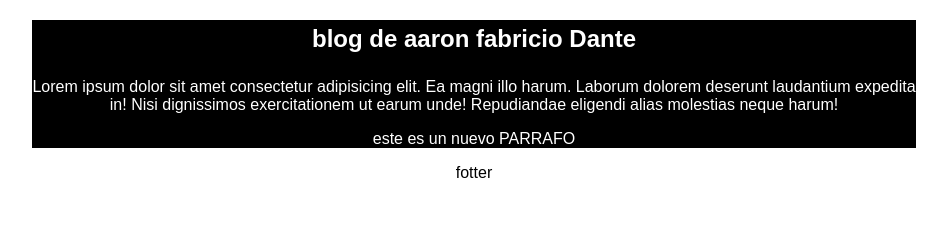
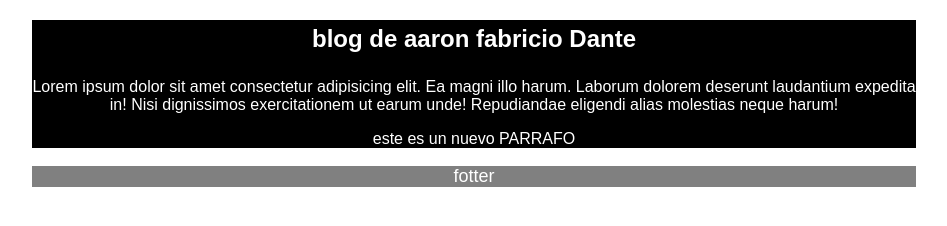
Before and after one commit to aaron-fabricio-sc/practiceGitPlatzi, a plain HTML site: page index.html in a window 1280 px wide. Shown: the whole page, without its empty margins (166-1113 px from the left). Drawn offline with Linux system fonts and the light colour scheme.

Commit message:
se estilizo footer

```diff
--- a/css/style.css
+++ b/css/style.css
@@ -18,3 +18,16 @@ h2{
 
     color: white;
 }
+
+footer
+{
+    margin: auto;
+    width: 70%;
+    background: gray;
+
+}
+footer p
+{
+    color: white;
+    font-size:18px;
+}
```
